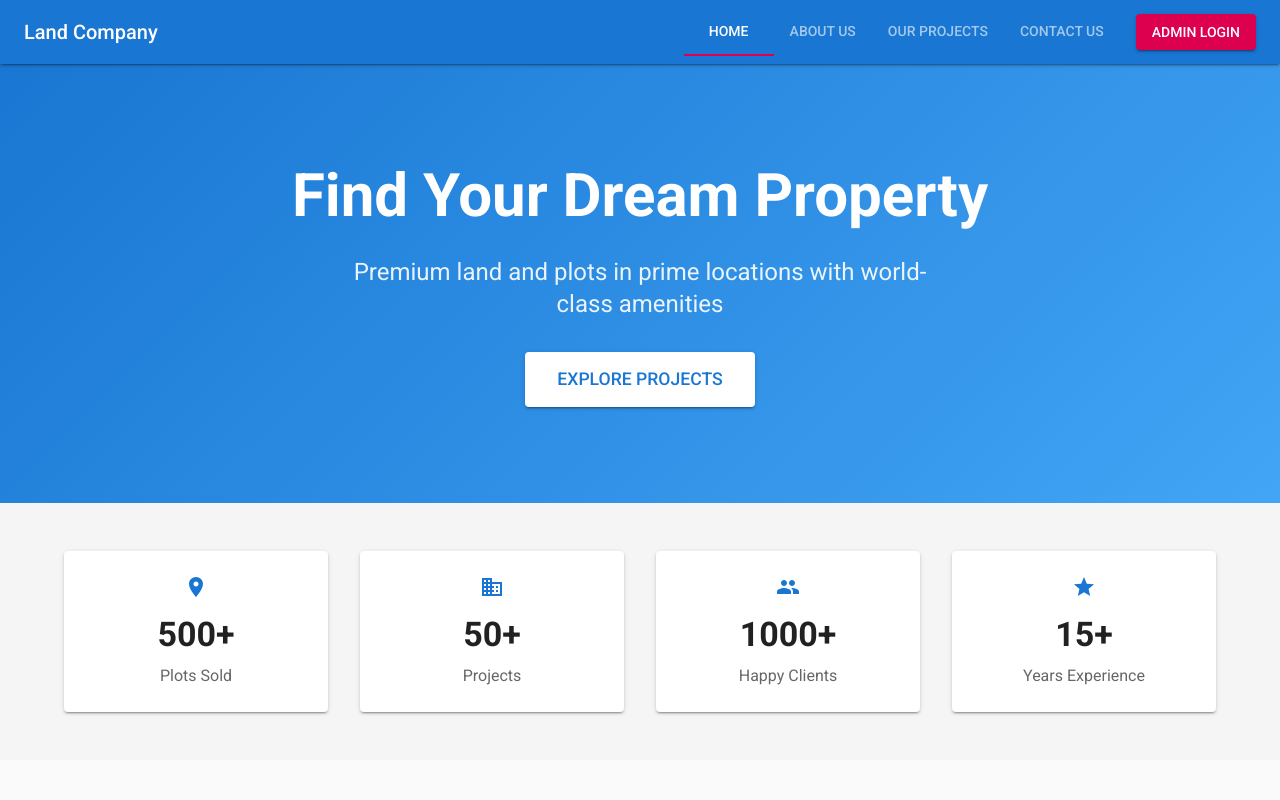
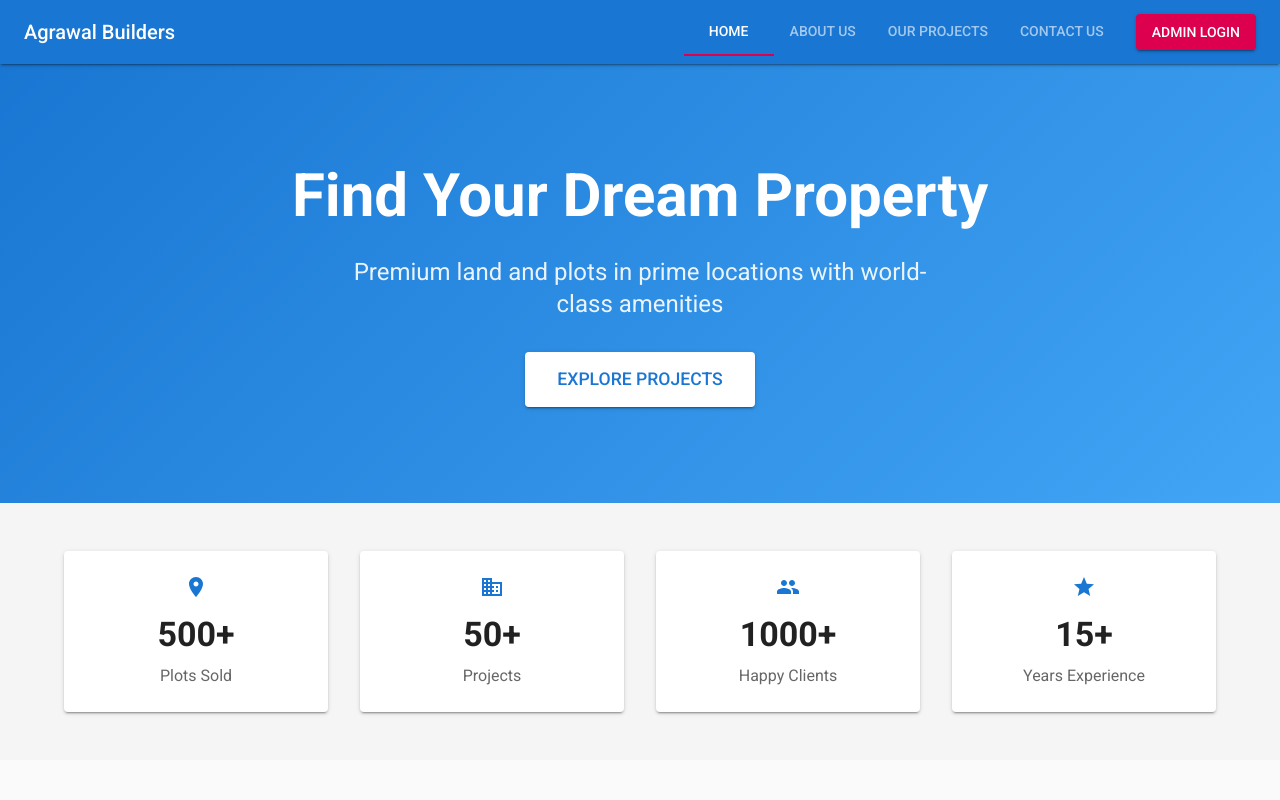
Before and after one commit to neo1603/website_test, a React (Create React App) app: page / in a window 1280 px wide. Shown: the top 800 px of the page. Built offline with nearby package versions, Linux system fonts and the light colour scheme.

Commit message:
Update company name to Agrawal Builders and fix team member images

```diff
--- a/package.json
+++ b/package.json
@@ -1,5 +1,5 @@
 {
-  "name": "land-company-website",
+  "name": "agrawal-builders-website",
   "version": "1.0.0",
   "description": "A modern, responsive website for a land/plot selling company",
   "private": true,
--- a/public/index.html
+++ b/public/index.html
@@ -19,7 +19,7 @@
       rel="stylesheet"
       href="https://fonts.googleapis.com/icon?family=Material+Icons"
     />
-    <title>Land Company - Premium Properties</title>
+    <title>Agrawal Builders - Premium Properties</title>
   </head>
   <body>
     <noscript>You need to enable JavaScript to run this app.</noscript>
--- a/src/components/Header.js
+++ b/src/components/Header.js
@@ -50,7 +50,7 @@ const Header = () => {
   const drawer = (
     <Box onClick={handleMobileDrawerToggle} sx={{ textAlign: 'center' }}>
       <Typography variant="h6" sx={{ my: 2 }}>
-        Land Company
+        Agrawal Builders
       </Typography>
       <List>
         {navItems.map((item) => (
@@ -82,7 +82,7 @@ const Header = () => {
             sx={{ flexGrow: 1, cursor: 'pointer' }}
             onClick={() => navigate('/')}
           >
-            Land Company
+            Agrawal Builders
           </Typography>
 
           {isMobile ? (
--- a/src/pages/AboutUs.js
+++ b/src/pages/AboutUs.js
@@ -51,13 +51,13 @@ const AboutUs = () => {
     {
       name: 'Lalit Agrawal',
       position: 'CEO & Founder',
-      image: 'https://images.unsplash.com/photo-1507003211169-0a1dd7228f2d?w=200&h=200&fit=crop&crop=face',
+      image: 'https://images.unsplash.com/photo-1472099645785-5658abf4ff4e?w=200&h=200&fit=crop&crop=face',
       experience: '20+ years',
     },
     {
       name: 'Lovely Agrawal',
       position: 'Director of Operations',
-      image: 'https://images.unsplash.com/photo-1494790108755-2616b612b786?w=200&h=200&fit=crop&crop=face',
+      image: 'https://images.unsplash.com/photo-1438761681033-6461ffad8d80?w=200&h=200&fit=crop&crop=face',
       experience: '15+ years',
     },
     {
@@ -117,7 +117,7 @@ const AboutUs = () => {
               Our Story
             </Typography>
             <Typography variant="body1" paragraph sx={{ fontSize: '1.1rem', lineHeight: 1.8 }}>
-              Founded in 2008, Land Company has been at the forefront of the real estate development
+              Founded in 2008, Agrawal Builders has been at the forefront of the real estate development
               industry in the National Capital Region. What started as a small family business has
               grown into one of the most trusted names in land development and plot selling.
             </Typography>
```
